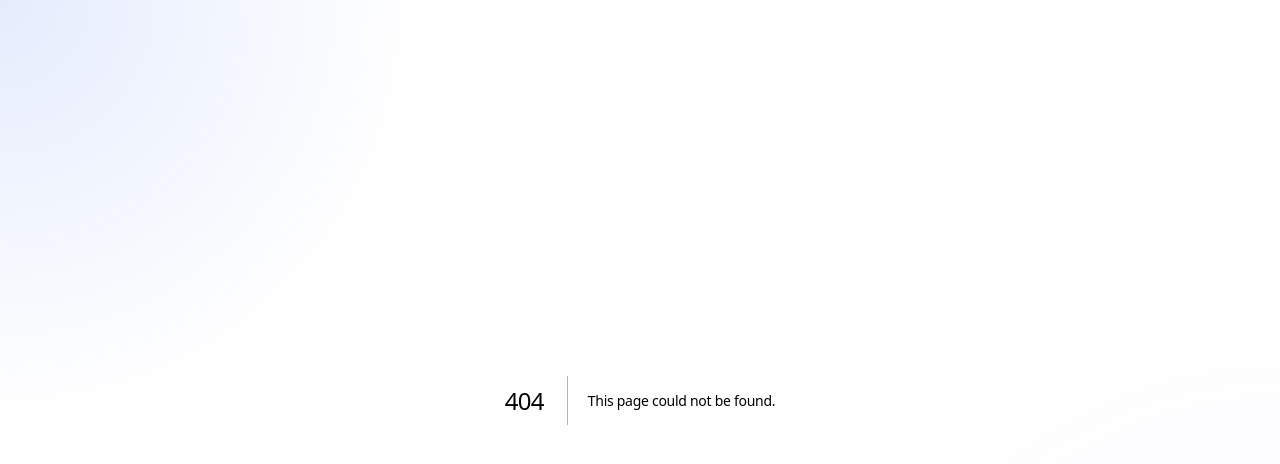
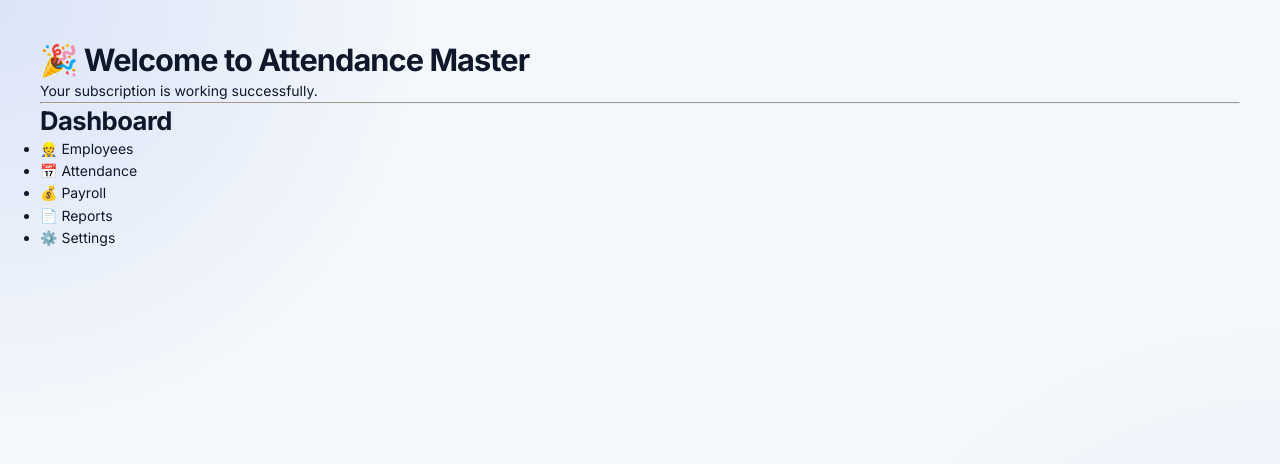
Before and after one commit to arslaanmansoor/Attendance-Master, a Next.js app: page /dashboard in a window 1280 px wide. Before the commit this address had no page. Shown: the top 464 px of the page. Built offline with nearby package versions, Linux system fonts and the light colour scheme.

Commit message:
Dashboard

```diff
--- /dev/null
+++ b/src/app/dashboard/page.tsx
@@ -0,0 +1,20 @@
+export default function DashboardPage() {
+    return (
+        <div style={{ padding: "40px" }}>
+            <h1>🎉 Welcome to Attendance Master</h1>
+            <p>Your subscription is working successfully.</p>
+
+            <hr />
+
+            <h2>Dashboard</h2>
+
+            <ul>
+                <li>👷 Employees</li>
+                <li>📅 Attendance</li>
+                <li>💰 Payroll</li>
+                <li>📄 Reports</li>
+                <li>⚙️ Settings</li>
+            </ul>
+        </div>
+    );
+}
```
